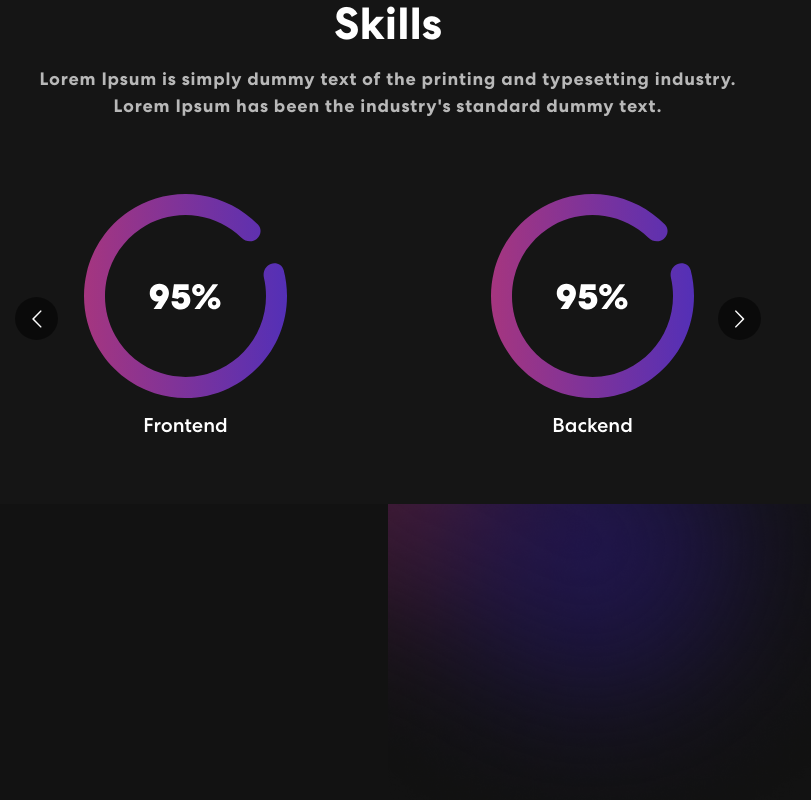
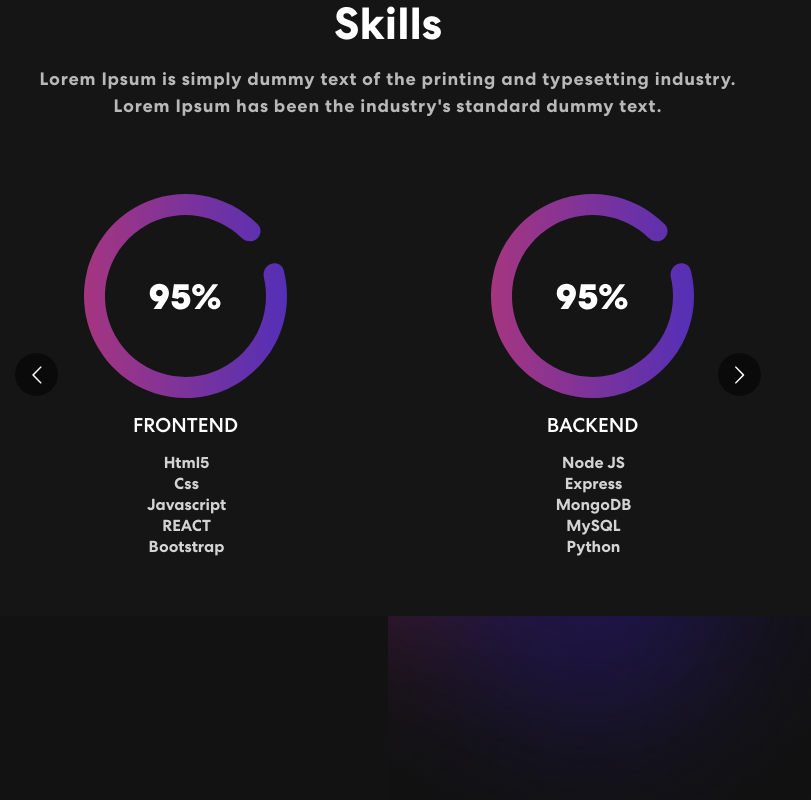
Before and after one commit to Ahsan-Zaidi/react-profile, a React (Create React App) app: page / in a window 1280 px wide. Shown: the part 785-1585 px from the top of the page, without its empty margins (252-1063 px from the left). Built offline with nearby package versions, Linux system fonts and the light colour scheme.

Commit message:
added skills

```diff
--- a/src/App.css
+++ b/src/App.css
@@ -342,6 +342,19 @@ nav.navbar .navbar-toggler[aria-expanded="true"] .navbar-toggler-icon {
   z-index: -4;
 }
 
+.skill-item-list {
+  list-style: none;
+  margin-top: 15px;
+  margin-right: 30px;
+  align-items: center;
+  color: lightgray;
+}
+
+.skill-item-list li:hover {
+  color: rgb(247, 27, 247);
+  cursor: pointer;
+}
+
 .App {
   text-align: center;
 }
--- a/src/components/Skills.js
+++ b/src/components/Skills.js
@@ -37,19 +37,47 @@ export const Skills = () => {
                             <Carousel responsive={responsive} infinite={true} className="owl-carousel owl-theme skill-slider">
                                 <div className="item">
                                     <img src={meter1} alt="Image" />
-                                    <h5>Frontend</h5>
+                                    <h5>FRONTEND</h5>
+                                    <ul className='skill-item-list'>
+                                        <li>Html5</li>
+                                        <li>Css</li>
+                                        <li>Javascript</li>
+                                        <li>REACT</li>
+                                        <li>Bootstrap</li>
+                                    </ul>
                                 </div>
                                 <div className="item">
                                     <img src={meter1} alt="Image" />
-                                    <h5>Backend</h5>
+                                    <h5>BACKEND</h5>
+                                    <ul className='skill-item-list'>
+                                        <li>Node JS</li>
+                                        <li>Express</li>
+                                        <li>MongoDB</li>
+                                        <li>MySQL</li>
+                                        <li>Python</li>
+                                    </ul>
                                 </div>
                                 <div className="item">
                                     <img src={meter3} alt="Image" />
-                                    <h5>Technologies</h5>
+                                    <h5>TECHNOLOGIES</h5>
+                                    <ul className='skill-item-list'>
+                                        <li>GitHub</li>
+                                        <li>Heroku</li>
+                                        <li>Insomnia</li>
+                                        <li>Jest</li>
+                                        <li>VS code</li>
+                                    </ul>
                                 </div>
                                 <div className="item">
                                     <img src={meter2} alt="Image" />
-                                    <h5>Design</h5>
+                                    <h5>INTANGIBLES</h5>
+                                    <ul className='skill-item-list'>
+                                        <li>Server Side API</li>
+                                        <li>REST API</li>
+                                        <li>OOP</li>
+                                        <li>MVC</li>
+                                        <li>MERN</li>
+                                    </ul>
                                 </div>
                             </Carousel>
                         </div>
```
